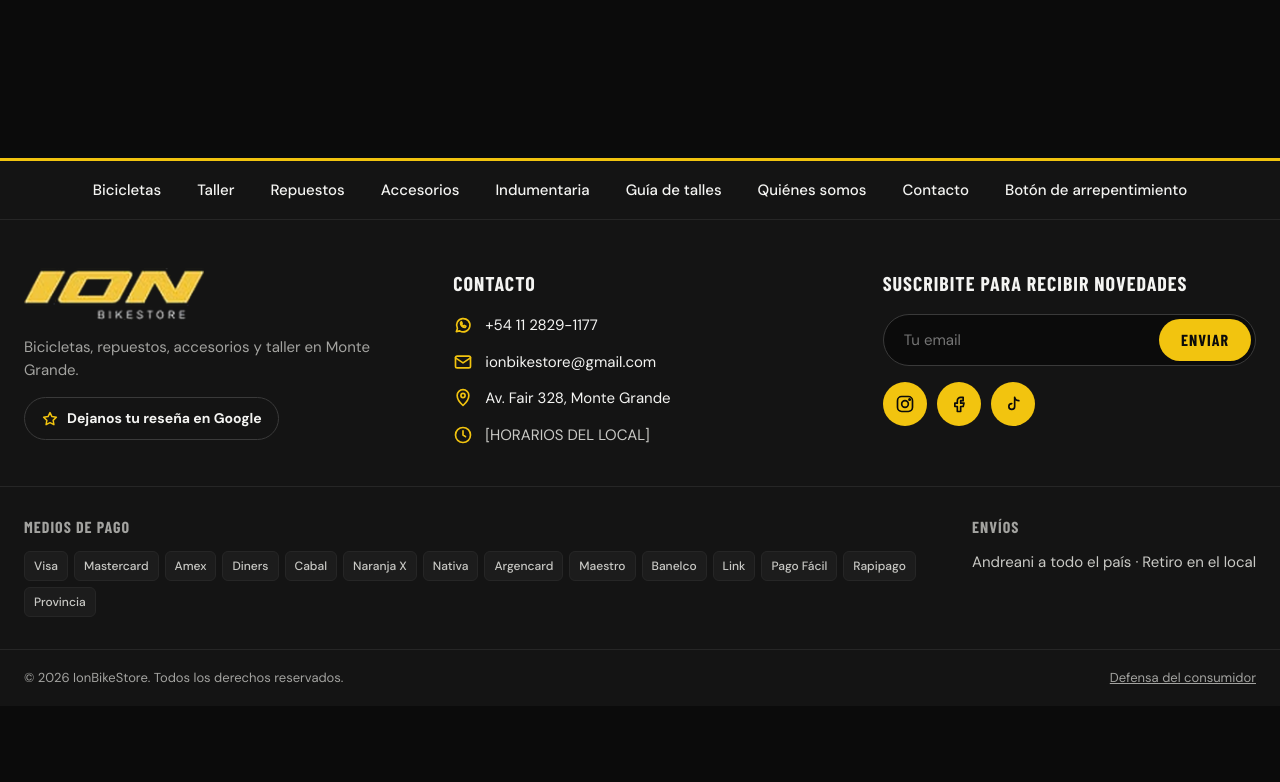
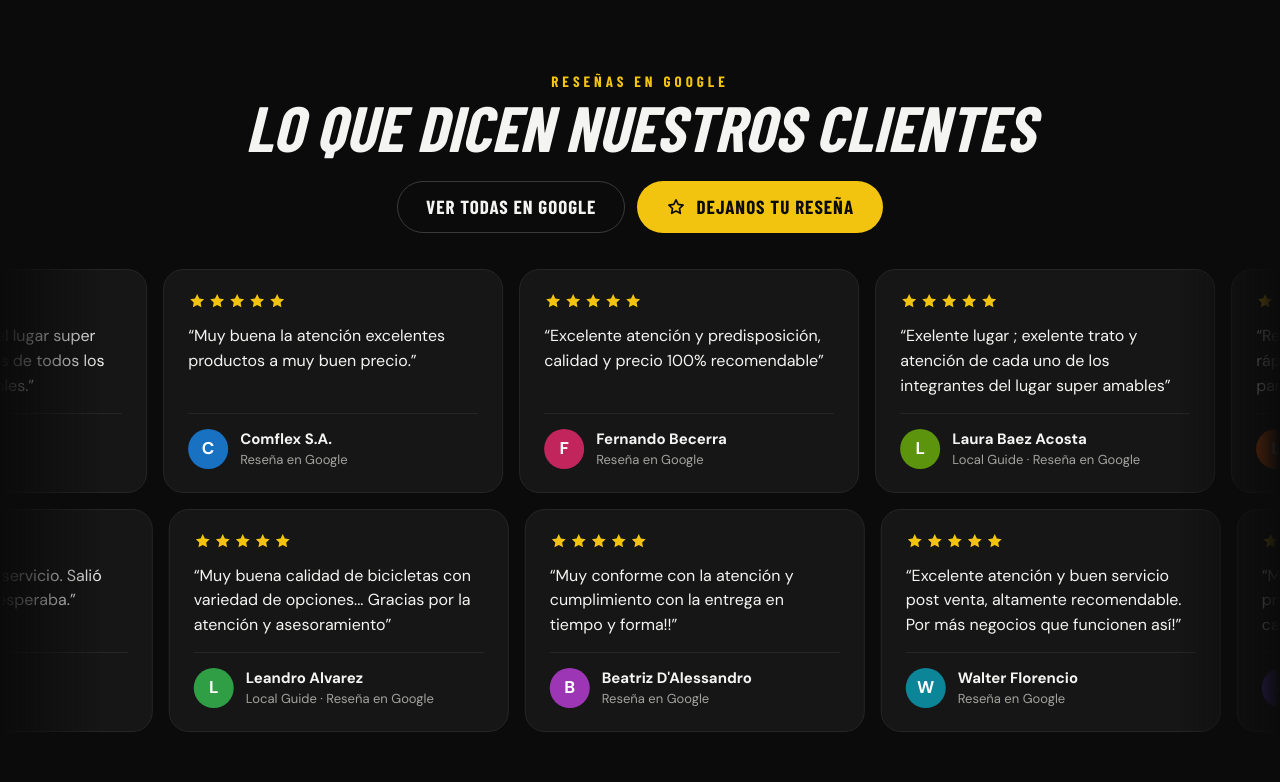
Before and after one commit to lolosannn/ionbike, a Next.js app: page /contacto in a window 1280 px wide. Shown: the part 2417-3199 px from the top of the page. Before the commit the page ends 3123 px from the top, so only its background shows below. Built offline with nearby package versions, Linux system fonts and the light colour scheme; a web font is replaced by a local one.

Commit message:
Llevar las reseñas al final del inicio y sumarlas en Contacto
Co-Authored-By: Claude Opus 5.5 <noreply@anthropic.com>
Claude-Session: https://claude.ai/code/session_01KcWb2QFDYmcqUz8K8N196t

```diff
--- a/src/app/contacto/page.tsx
+++ b/src/app/contacto/page.tsx
@@ -4,6 +4,7 @@ import { ArrowIcon, BikeIcon, ClockIcon, MailIcon, PhoneIcon, PinIcon, PlayIcon,
 import { publicFile, publicImage } from "@/lib/public-files";
 import { AutoplayVideo } from "@/components/media/AutoplayVideo";
 import { StoreMap, directionsUrl } from "@/components/layout/StoreMap";
+import { ReviewsSection } from "@/components/layout/ReviewsMarquee";
 
 export const metadata = {
   title: "Contacto y quiénes somos",
@@ -29,6 +30,7 @@ const videoPoster = publicFile("nosotros", "local", ["jpg", "webp"]) ?? undefine
 
 export default function ContactPage() {
   return (
+    <>
       <div className="container">
         <div className="page-head contact-head">
           <span className="eyebrow">Estamos para ayudarte</span>
@@ -106,5 +108,7 @@ export default function ContactPage() {
           </div>
         </section>
       </div>
+      <ReviewsSection />
+    </>
   );
 }
--- a/src/app/globals.css
+++ b/src/app/globals.css
@@ -237,6 +237,8 @@ button { cursor: pointer; }
   .marquee-track .dup { display: none; }
 }
 /* Reseñas */
+/* En contacto las reseñas siguen a "Quiénes somos": sin doble espacio entre secciones */
+#quienes-somos.section { padding-bottom: 0; }
 .reviews-head { display: flex; flex-direction: column; align-items: center; text-align: center; margin-bottom: 36px; }
 .reviews-head h2 { font-size: clamp(40px, 6vw, 64px); margin-top: 6px; }
 .reviews-actions { display: flex; flex-wrap: wrap; justify-content: center; gap: 12px; margin-top: 24px; }
--- a/src/components/layout/ReviewsMarquee.tsx
+++ b/src/components/layout/ReviewsMarquee.tsx
@@ -1,4 +1,7 @@
 import { reviews, type Review } from "@/config/reviews";
+import { store } from "@/config/store";
+import { StarIcon } from "@/components/icons";
+import { directionsUrl } from "@/components/layout/StoreMap";
 
 // Colores de los avatares con la inicial, como en Google
 const avatarColors = ["#e8590c", "#2f9e44", "#1971c2", "#9c36b5", "#c2255c", "#0c8599", "#5c940d", "#6741d9"];
@@ -53,3 +56,22 @@ export function ReviewsMarquee() {
     </div>
   );
 }
+
+/** Sección completa de reseñas (inicio y contacto), a todo el ancho de la pantalla. */
+export function ReviewsSection() {
+  return (
+    <section className="section reviews-section" aria-labelledby="resenas-titulo">
+      <div className="container reviews-head">
+        <span className="eyebrow">Reseñas en Google</span>
+        <h2 id="resenas-titulo" className="display">Lo que dicen nuestros clientes</h2>
+        <div className="reviews-actions">
+          <a href={directionsUrl} className="btn btn-outline" target="_blank" rel="noreferrer">Ver todas en Google</a>
+          <a href={store.googleReviewsUrl} className="btn btn-primary" target="_blank" rel="noreferrer">
+            <StarIcon size={20} /> Dejanos tu reseña
+          </a>
+        </div>
+      </div>
+      <ReviewsMarquee />
+    </section>
+  );
+}
```
Also changed, not shown: src/app/page.tsx (+4 -16 lines). Lines whose indentation alone changed are shown as unchanged.
